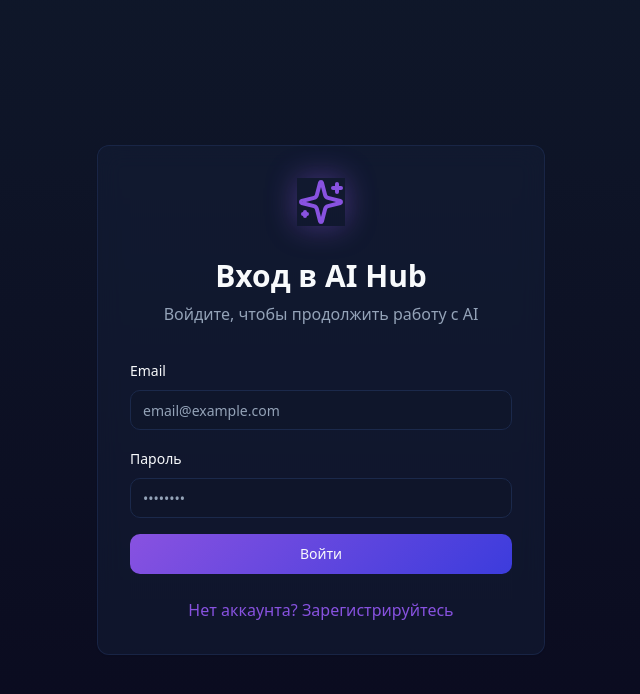
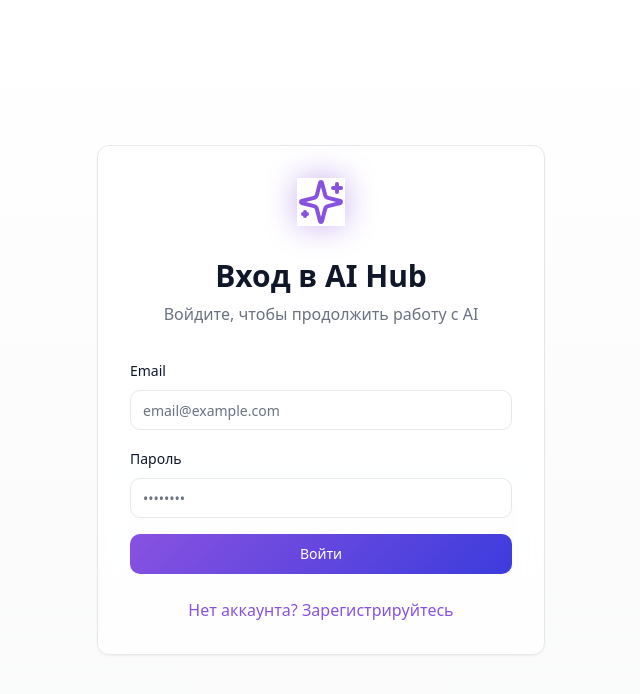
Before and after one commit to fiftidollar/prism-aipro, a React (Vite) app: page /auth in a window 1280 px wide. Shown: the top 694 px of the page, without its empty margins (319-959 px from the left). Built offline with nearby package versions, Linux system fonts and the light colour scheme; the HTML template or start-up script is replaced by a standard one.

Commit message:
Refactor: Apply white design theme

```diff
--- a/src/index.css
+++ b/src/index.css
@@ -8,50 +8,50 @@ All colors MUST be HSL.
 
 @layer base {
   :root {
-    --background: 222 47% 11%;
-    --foreground: 210 40% 98%;
+    --background: 0 0% 100%;
+    --foreground: 222 47% 11%;
 
-    --card: 222 47% 15%;
-    --card-foreground: 210 40% 98%;
+    --card: 0 0% 98%;
+    --card-foreground: 222 47% 11%;
 
-    --popover: 222 47% 13%;
-    --popover-foreground: 210 40% 98%;
+    --popover: 0 0% 100%;
+    --popover-foreground: 222 47% 11%;
 
     --primary: 263 70% 60%;
-    --primary-foreground: 210 40% 98%;
+    --primary-foreground: 0 0% 100%;
 
-    --secondary: 222 47% 20%;
-    --secondary-foreground: 210 40% 98%;
+    --secondary: 220 13% 95%;
+    --secondary-foreground: 222 47% 11%;
 
-    --muted: 222 47% 18%;
-    --muted-foreground: 215 20% 65%;
+    --muted: 220 13% 95%;
+    --muted-foreground: 220 9% 46%;
 
-    --accent: 180 100% 50%;
-    --accent-foreground: 222 47% 11%;
+    --accent: 263 70% 60%;
+    --accent-foreground: 0 0% 100%;
 
     --destructive: 0 84% 60%;
-    --destructive-foreground: 210 40% 98%;
+    --destructive-foreground: 0 0% 100%;
 
-    --border: 222 47% 25%;
-    --input: 222 47% 20%;
+    --border: 220 13% 91%;
+    --input: 220 13% 91%;
     --ring: 263 70% 60%;
 
     --radius: 0.75rem;
 
     --gradient-primary: linear-gradient(135deg, hsl(263 70% 60%), hsl(240 70% 55%));
     --gradient-accent: linear-gradient(135deg, hsl(263 70% 60%), hsl(180 100% 50%));
-    --gradient-hero: linear-gradient(180deg, hsl(222 47% 11%), hsl(240 50% 8%));
+    --gradient-hero: linear-gradient(180deg, hsl(0 0% 100%), hsl(220 13% 98%));
 
-    --glow-primary: 0 0 40px hsl(263 70% 60% / 0.4);
-    --glow-accent: 0 0 30px hsl(180 100% 50% / 0.3);
+    --glow-primary: 0 0 40px hsl(263 70% 60% / 0.2);
+    --glow-accent: 0 0 30px hsl(180 100% 50% / 0.2);
 
-    --sidebar-background: 222 47% 13%;
-    --sidebar-foreground: 210 40% 98%;
+    --sidebar-background: 0 0% 100%;
+    --sidebar-foreground: 222 47% 11%;
     --sidebar-primary: 263 70% 60%;
-    --sidebar-primary-foreground: 210 40% 98%;
-    --sidebar-accent: 222 47% 20%;
-    --sidebar-accent-foreground: 210 40% 98%;
-    --sidebar-border: 222 47% 25%;
+    --sidebar-primary-foreground: 0 0% 100%;
+    --sidebar-accent: 220 13% 95%;
+    --sidebar-accent-foreground: 222 47% 11%;
+    --sidebar-border: 220 13% 91%;
     --sidebar-ring: 263 70% 60%;
   }
 }
@@ -78,9 +78,9 @@ All colors MUST be HSL.
   }
 
   .glass-card {
-    background: hsl(222 47% 15% / 0.5);
+    background: hsl(0 0% 100% / 0.8);
     backdrop-filter: blur(12px);
-    border: 1px solid hsl(222 47% 25% / 0.5);
+    border: 1px solid hsl(220 13% 91%);
   }
 
   .animate-gradient {
```
